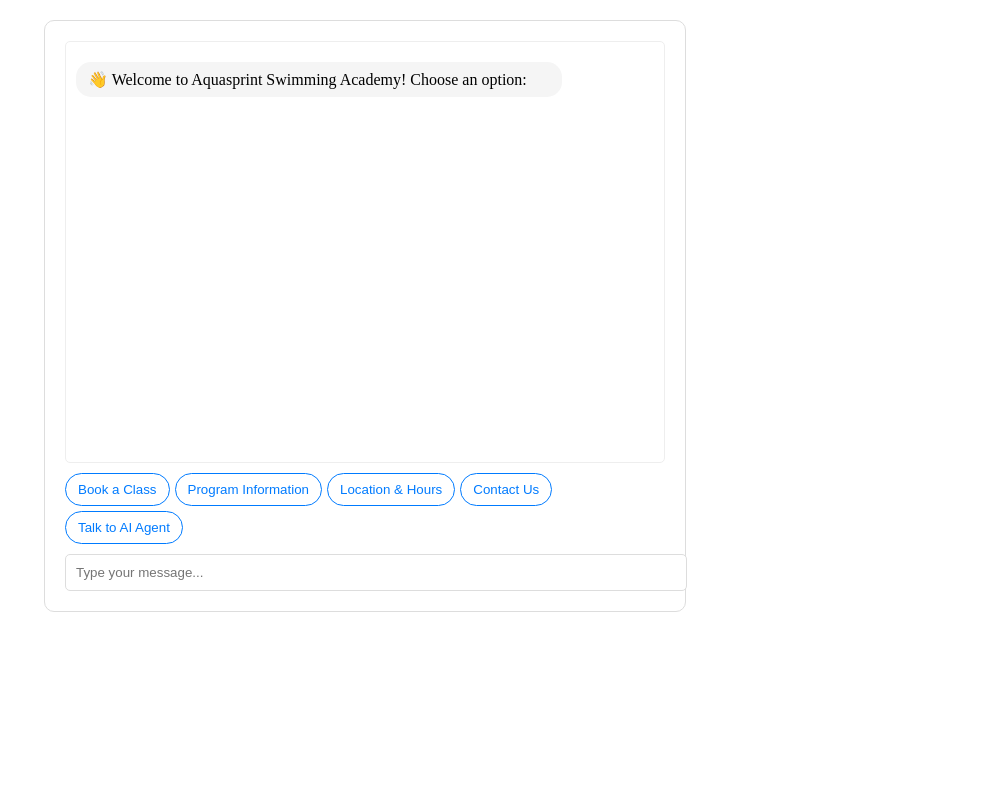
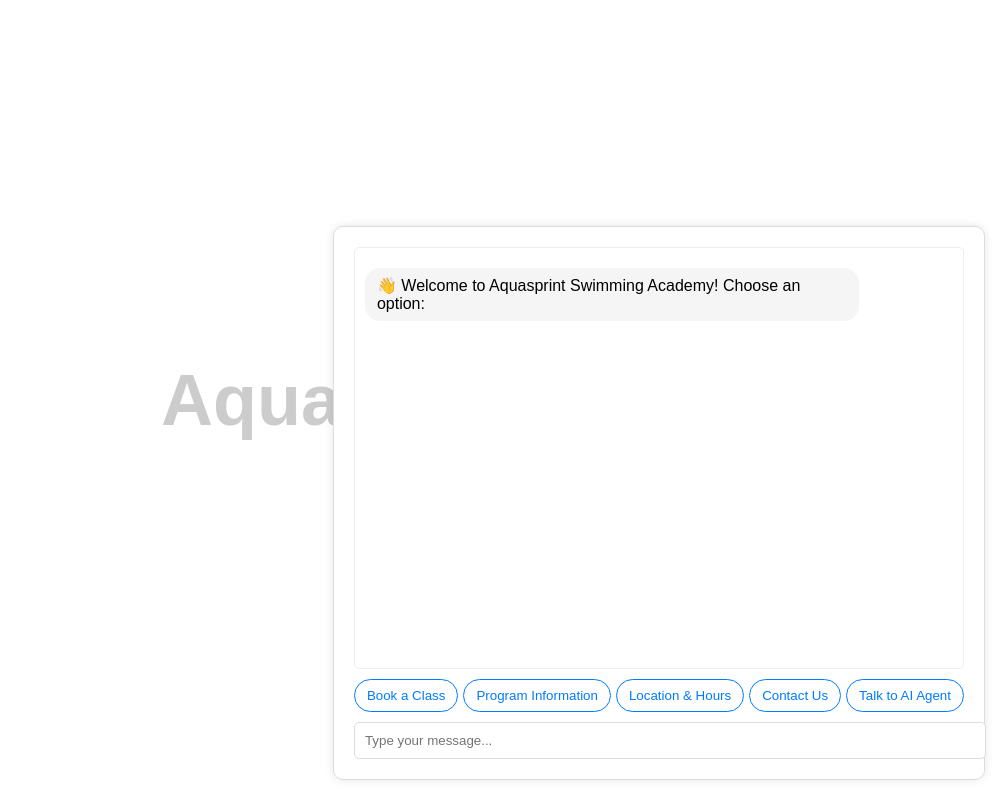
Before and after one commit to AhmedElZubair38/llangchainWhatsappBot, a Flask app: page / in a window 1280 px wide. Shown: the whole page, without its empty margins (275-1280 px from the left). Run offline with Flask 3, Linux system fonts and the light colour scheme; some libraries are stand-ins or nearby versions.

Commit message:
i dont know where this is going....

```diff
--- a/app.py
+++ b/app.py
@@ -55,39 +55,39 @@
         ]
     }
 
-# def save_inquiry(data):
-#     """ Save inquiry data to PostgreSQL database """
-#     conn = None
-#     try:
-#         conn = psycopg2.connect(
-#             dbname=database,
-#             user=uid,
-#             password=pwd,
-#             host=server
-#         )
-#         cur = conn.cursor()
+def save_inquiry(data):
+    """ Save inquiry data to PostgreSQL database """
+    conn = None
+    try:
+        conn = psycopg2.connect(
+            dbname=database,
+            user=uid,
+            password=pwd,
+            host=server
+        )
+        cur = conn.cursor()
 
-#         query = sql.SQL("""
-#             INSERT INTO inquiries (program, name, phone, email, timestamp)
-#             VALUES (%s, %s, %s, %s, %s)
-#         """)
+        query = sql.SQL("""
+            INSERT INTO inquiries (program, name, phone, email, timestamp)
+            VALUES (%s, %s, %s, %s, %s)
+        """)
 
-#         cur.execute(query, (
-#             data['program'],
-#             data['name'],
-#             data['phone'],
-#             data['email'],
-#             data['timestamp']
-#         ))
+        cur.execute(query, (
+            data['program'],
+            data['name'],
+            data['phone'],
+            data['email'],
+            data['timestamp']
+        ))
 
-#         conn.commit()
-#         cur.close()
-#     except Exception as e:
-#         logger.error(f"Save failed: {str(e)}")
-#         raise
-#     finally:
-#         if conn is not None:
-#             conn.close()
+        conn.commit()
+        cur.close()
+    except Exception as e:
+        logger.error(f"Save failed: {str(e)}")
+        raise
+    finally:
+        if conn is not None:
+            conn.close()
 
 
 data_store = []
@@ -108,69 +108,67 @@
     return jsonify(data_store), 200
 
 
-# Save inquiry data to PostgreSQL after posting it to the API
-def save_inquiry(data):
-    """ Post inquiry data to the exposed API and then fetch it to save it to PostgreSQL """
-    conn = None
-    try:
-        # Post the data to the API endpoint (/add_inquiry)
-        api_url = 'http://localhost:5001/add_inquiry'
-        response = requests.post(api_url, json=data)
+# # Save inquiry data to PostgreSQL after posting it to the API
+# def save_inquiry(data):
+#     """ Post inquiry data to the exposed API and then fetch it to save it to PostgreSQL """
+#     conn = None
+#     try:
+#         # Post the data to the API endpoint (/add_inquiry)
+#         api_url = 'http://localhost:5001/add_inquiry'
+#         response = requests.post(api_url, json=data)
 
-        # Check if the data was added successfully
-        if response.status_code == 200:
-            logger.info(f"Data successfully posted to API.")
-        else:
-            logger.error(f"Failed to post data to API: {response.status_code}")
-            return
+#         # Check if the data was added successfully
+#         if response.status_code == 200:
+#             logger.info(f"Data successfully posted to API.")
+#         else:
+#             logger.error(f"Failed to post data to API: {response.status_code}")
+#             return
 
-        # Fetch data from the API to store it in PostgreSQL
-        api_get_url = 'http://localhost:5000/get_inquiries'
-        response = requests.get(api_get_url)
+#         # Fetch data from the API to store it in PostgreSQL
+#         api_get_url = 'http://localhost:5001/get_inquiries'
+#         response = requests.get(api_get_url)
 
-        # Check if the API call was successful
-        if response.status_code == 200:
-            data_list = response.json()  # Get the list of inquiries
-        else:
-            logger.error(f"Error fetching data from API: {response.status_code}")
-            return
+#         # Check if the API call was successful
+#         if response.status_code == 200:
+#             data_list = response.json()  # Get the list of inquiries
+#         else:
+#             logger.error(f"Error fetching data from API: {response.status_code}")
+#             return
 
-        # Connect to PostgreSQL
-        conn = psycopg2.connect(
-            dbname=database,
-            user=uid,
-            password=pwd,
-            host=server
-        )
-        cur = conn.cursor()
+#         # Connect to PostgreSQL
+#         conn = psycopg2.connect(
+#             dbname=database,
+#             user=uid,
+#             password=pwd,
+#             host=server
+#         )
+#         cur = conn.cursor()
 
-        # Insert each inquiry into PostgreSQL
-        for inquiry in data_list:
-            query = sql.SQL("""
-                INSERT INTO inquiries (program, name, phone, email, timestamp)
-                VALUES (%s, %s, %s, %s, %s)
-            """)
+#         # Insert each inquiry into PostgreSQL
+#         for inquiry in data_list:
+#             query = sql.SQL("""
+#                 INSERT INTO inquiries (program, name, phone, email, timestamp)
+#                 VALUES (%s, %s, %s, %s, %s)
+#             """)
 
-            cur.execute(query, (
-                inquiry['program'],
-                inquiry['name'],
-                inquiry['phone'],
-                inquiry['email'],
-                inquiry['timestamp']
-            ))
+#             cur.execute(query, (
+#                 inquiry['program'],
+#                 inquiry['name'],
+#                 inquiry['phone'],
+#                 inquiry['email'],
+#                 inquiry['timestamp']
+#             ))
 
-        # Commit and close connection
-        conn.commit()
-        cur.close()
-        logger.info(f"Data successfully saved to PostgreSQL.")
-    except Exception as e:
-        logger.error(f"Save failed: {str(e)}")
-        raise
-    finally:
-        if conn is not None:
-            conn.close()
-
-
+#         # Commit and close connection
+#         conn.commit()
+#         cur.close()
+#         logger.info(f"Data successfully saved to PostgreSQL.")
+#     except Exception as e:
+#         logger.error(f"Save failed: {str(e)}")
+#         raise
+#     finally:
+#         if conn is not None:
+#             conn.close()
 
 
 class BookingInfo(BaseModel):
--- a/templates/chat.html
+++ b/templates/chat.html
@@ -1,10 +1,11 @@
-<!DOCTYPE html>
+<!-- <!DOCTYPE html>
 <html>
 <head>
     <title>Aquasprint Chat</title>
     <style>
         .chat-container {
-            max-width: 600px;
+            max-width: 620px;
+            max-height: 890px;
             margin: 20px auto;
             border: 1px solid #ddd;
             border-radius: 10px;
@@ -136,4 +137,177 @@
         });
     </script>
 </body>
+</html> -->
+
+
+
+
+<!DOCTYPE html>
+<html>
+<head>
+  <title>Aquasprint Chat</title>
+  <style>
+    /* Global Styles */
+    body {
+      margin: 0;
+      padding: 0;
+      height: 100vh;
+      font-family: Arial, sans-serif;
+      position: relative;
+    }
+    /* Centered placeholder text */
+    .placeholder-text {
+      position: absolute;
+      top: 50%;
+      left: 50%;
+      transform: translate(-50%, -50%);
+      font-size: 72px;
+      font-weight: bold;
+      text-align: center;
+      color: #ccc;
+      user-select: none;
+      pointer-events: none;
+    }
+    /* Chatbot container fixed at bottom right */
+    .chat-container {
+      max-width: 640px;
+      max-height: 890px;
+      position: fixed;
+      bottom: 20px;
+      right: 20px;
+      border: 1px solid #ddd;
+      border-radius: 10px;
+      padding: 20px;
+      background: white;
+      box-shadow: 0 0 10px rgba(0, 0, 0, 0.1);
+    }
+    .chat-messages {
+      height: 400px;
+      overflow-y: auto;
+      padding: 10px;
+      border: 1px solid #eee;
+      margin-bottom: 10px;
+      border-radius: 5px;
+    }
+    .message {
+      margin: 10px 0;
+      padding: 8px 12px;
+      border-radius: 15px;
+      max-width: 80%;
+    }
+    .user-message {
+      background: #e3f2fd;
+      margin-left: auto;
+    }
+    .bot-message {
+      background: #f5f5f5;
+      margin-right: auto;
+    }
+    .options {
+        display: flex;
+        gap: 5px;
+        flex-wrap: wrap;
+        justify-content: center;
+        margin: 10px 0;
+    }
+    .option-btn {
+      padding: 8px 12px;
+      border: 1px solid #007bff;
+      border-radius: 20px;
+      background: white;
+      color: #007bff;
+      cursor: pointer;
+    }
+    .option-btn:hover {
+      background: #007bff;
+      color: white;
+    }
+    input[type="text"] {
+      width: 100%;
+      padding: 10px;
+      border: 1px solid #ddd;
+      border-radius: 5px;
+    }
+  </style>
+</head>
+<body>
+  <div class="placeholder-text">Aqua Sprint</div>
+
+  <div class="chat-container">
+    <div class="chat-messages" id="chatMessages"></div>
+    <div id="optionsContainer" class="options"></div>
+    <input type="text" id="userInput" placeholder="Type your message...">
+  </div>
+
+  <script>
+    const chatMessages = document.getElementById('chatMessages');
+    const userInput = document.getElementById('userInput');
+    const optionsContainer = document.getElementById('optionsContainer');
+
+    function addMessage(text, isUser = false) {
+      const messageDiv = document.createElement('div');
+      messageDiv.className = `message ${isUser ? 'user-message' : 'bot-message'}`;
+      messageDiv.textContent = text;
+      chatMessages.appendChild(messageDiv);
+      chatMessages.scrollTop = chatMessages.scrollHeight;
+    }
+
+    function showOptions(options) {
+      optionsContainer.innerHTML = '';
+      options.forEach(option => {
+        const btn = document.createElement('button');
+        btn.className = 'option-btn';
+        btn.textContent = option.label;
+        btn.onclick = () => sendMessage(option.value);
+        optionsContainer.appendChild(btn);
+      });
+    }
+
+    async function sendMessage(message) {
+      if (!message) return;
+
+      addMessage(message, true);
+      userInput.value = '';
+
+      try {
+        const response = await fetch('/send_message', {
+          method: 'POST',
+          headers: {'Content-Type': 'application/json'},
+          body: JSON.stringify({ message: message })
+        });
+
+        const data = await response.json();
+        addMessage(data.text);
+
+        if (data.options) {
+          showOptions(data.options);
+        } else {
+          optionsContainer.innerHTML = '';
+        }
+      } catch (error) {
+        console.error('Error:', error);
+        addMessage('⚠️ Could not connect to the server');
+      }
+    }
+
+    // Initial message
+    fetch('/send_message', {
+      method: 'POST',
+      headers: {'Content-Type': 'application/json'},
+      body: JSON.stringify({ message: 'menu' })
+    })
+    .then(response => response.json())
+    .then(data => {
+      addMessage(data.text);
+      if (data.options) showOptions(data.options);
+    });
+
+    // Handle Enter key
+    userInput.addEventListener('keypress', (e) => {
+      if (e.key === 'Enter') {
+        sendMessage(userInput.value.trim());
+      }
+    });
+  </script>
+</body>
 </html>
```
Also changed, not shown: 1 other file.
